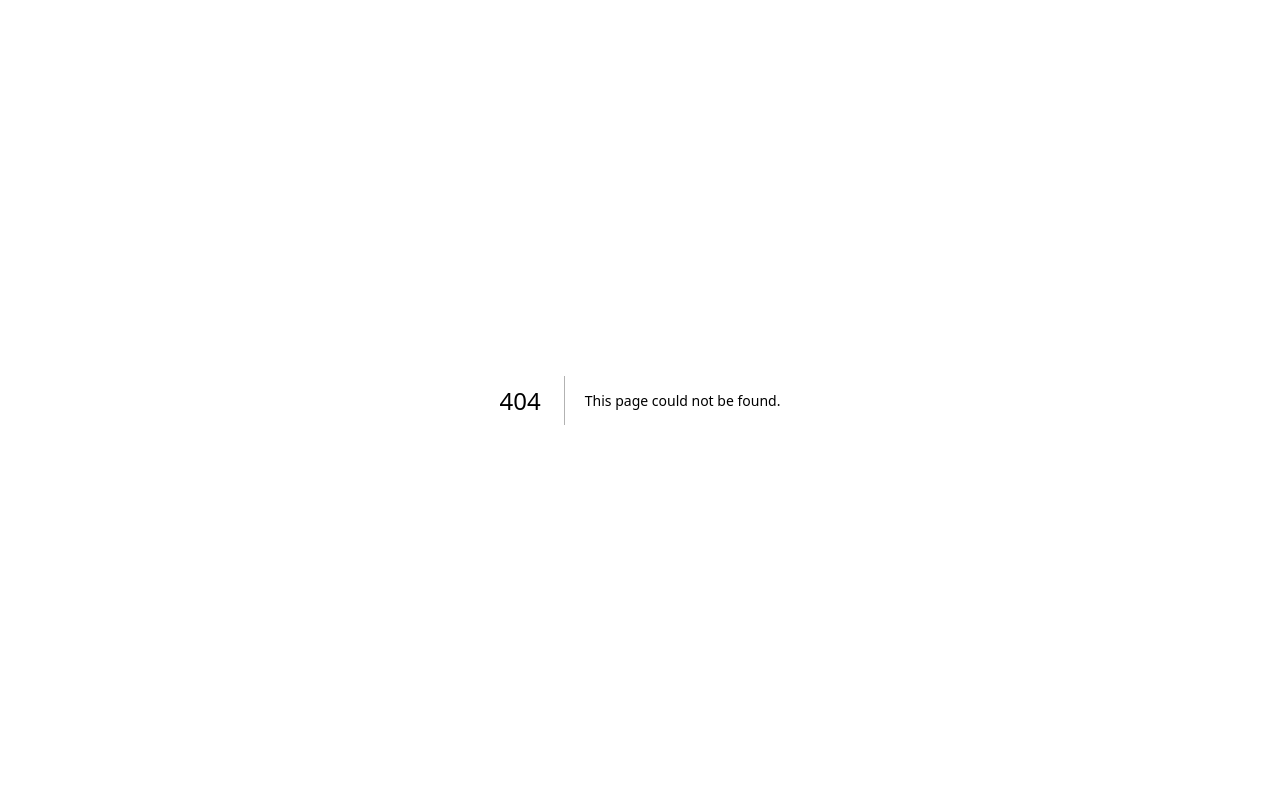
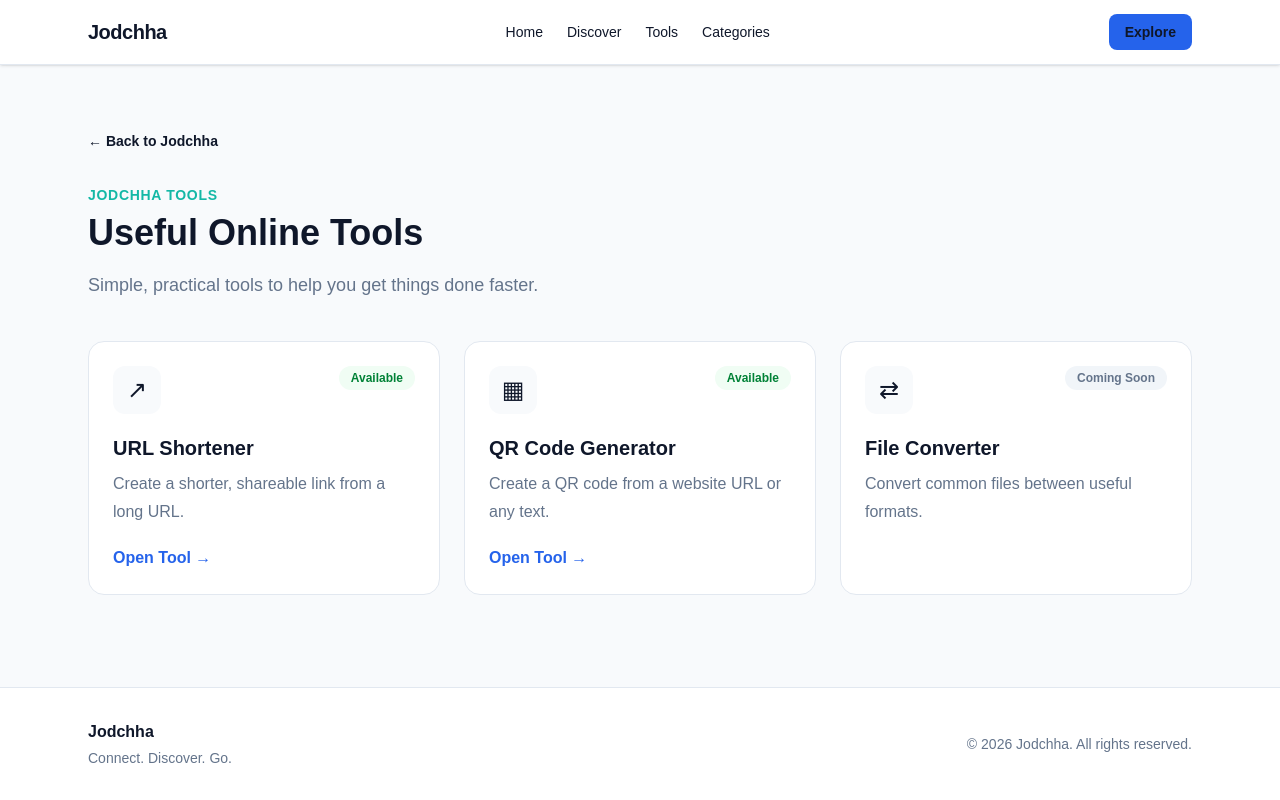
Before and after one commit to sameer9860/Jodchha, a Next.js app in the folder frontend/: page /tools in a window 1280 px wide. Before the commit this address had no page. Built offline with nearby package versions, Linux system fonts and the light colour scheme.

Commit message:
feat: add tools landing page with footer layout

```diff
--- /dev/null
+++ b/frontend/app/tools/page.tsx
@@ -0,0 +1,128 @@
+import Link from "next/link";
+import Footer from "@/components/layout/Footer";
+import Navbar from "@/components/layout/Navbar";
+
+const tools = [
+  {
+    name: "URL Shortener",
+    description: "Create a shorter, shareable link from a long URL.",
+    icon: "↗",
+    status: "Available",
+    href: "/tools/shortener",
+  },
+  {
+    name: "QR Code Generator",
+    description: "Create a QR code from a website URL or any text.",
+    icon: "▦",
+    status: "Available",
+    href: "/tools/qr-code",
+  },
+  {
+    name: "File Converter",
+    description: "Convert common files between useful formats.",
+    icon: "⇄",
+    status: "Coming Soon",
+    href: null,
+  },
+];
+
+export const metadata = {
+  title: "Online Tools",
+  description:
+    "Useful online tools including URL shortener and QR code generator.",
+};
+
+export default function ToolsPage() {
+  return (
+    <div className="min-h-screen bg-[var(--background)] flex flex-col">
+      <Navbar />
+      <main className="flex-1">
+        <div className="mx-auto max-w-6xl px-6 py-16">
+        <Link
+          href="/"
+          className="text-sm font-semibold text-[var(--primary)] hover:text-[var(--primary-dark)]"
+        >
+          ← Back to Jodchha
+        </Link>
+
+        <div className="mt-8">
+          <p className="text-sm font-semibold uppercase tracking-wider text-[var(--accent)]">
+            Jodchha Tools
+          </p>
+
+          <h1 className="mt-2 text-4xl font-bold text-[var(--foreground)]">
+            Useful Online Tools
+          </h1>
+
+          <p className="mt-4 max-w-2xl text-lg leading-8 text-[var(--muted)]">
+            Simple, practical tools to help you get things done faster.
+          </p>
+        </div>
+
+        <div className="mt-10 grid gap-6 md:grid-cols-2 lg:grid-cols-3">
+          {tools.map((tool) => {
+            const content = (
+              <>
+                <div className="flex items-start justify-between">
+                  <span
+                    className="flex h-12 w-12 items-center justify-center rounded-xl bg-slate-50 text-2xl"
+                    aria-hidden="true"
+                  >
+                    {tool.icon}
+                  </span>
+
+                  <span
+                    className={`rounded-full px-3 py-1 text-xs font-semibold ${
+                      tool.href
+                        ? "bg-green-50 text-green-700"
+                        : "bg-slate-100 text-[var(--muted)]"
+                    }`}
+                  >
+                    {tool.status}
+                  </span>
+                </div>
+
+                <h2 className="mt-5 text-xl font-semibold text-[var(--foreground)]">
+                  {tool.name}
+                </h2>
+
+                <p className="mt-2 leading-7 text-[var(--muted)]">
+                  {tool.description}
+                </p>
+
+                {tool.href && (
+                  <span className="mt-5 inline-flex font-semibold text-[var(--primary)]">
+                    Open Tool →
+                  </span>
+                )}
+              </>
+            );
+
+            if (tool.href) {
+              return (
+                <Link
+                  key={tool.name}
+                  href={tool.href}
+                  className="rounded-2xl border border-[var(--border)] bg-[var(--white)] p-6 transition hover:-translate-y-1 hover:border-blue-200 hover:shadow-md"
+                >
+                  {content}
+                </Link>
+              );
+            }
+
+            return (
+              <div
+                key={tool.name}
+                className="rounded-2xl border border-[var(--border)] bg-[var(--white)] p-6"
+              >
+                {content}
+              </div>
+            );
+          })}
+        </div>
+        </div>
+      </main>
+      <Footer />
+    </div>
+  );
+}
```
